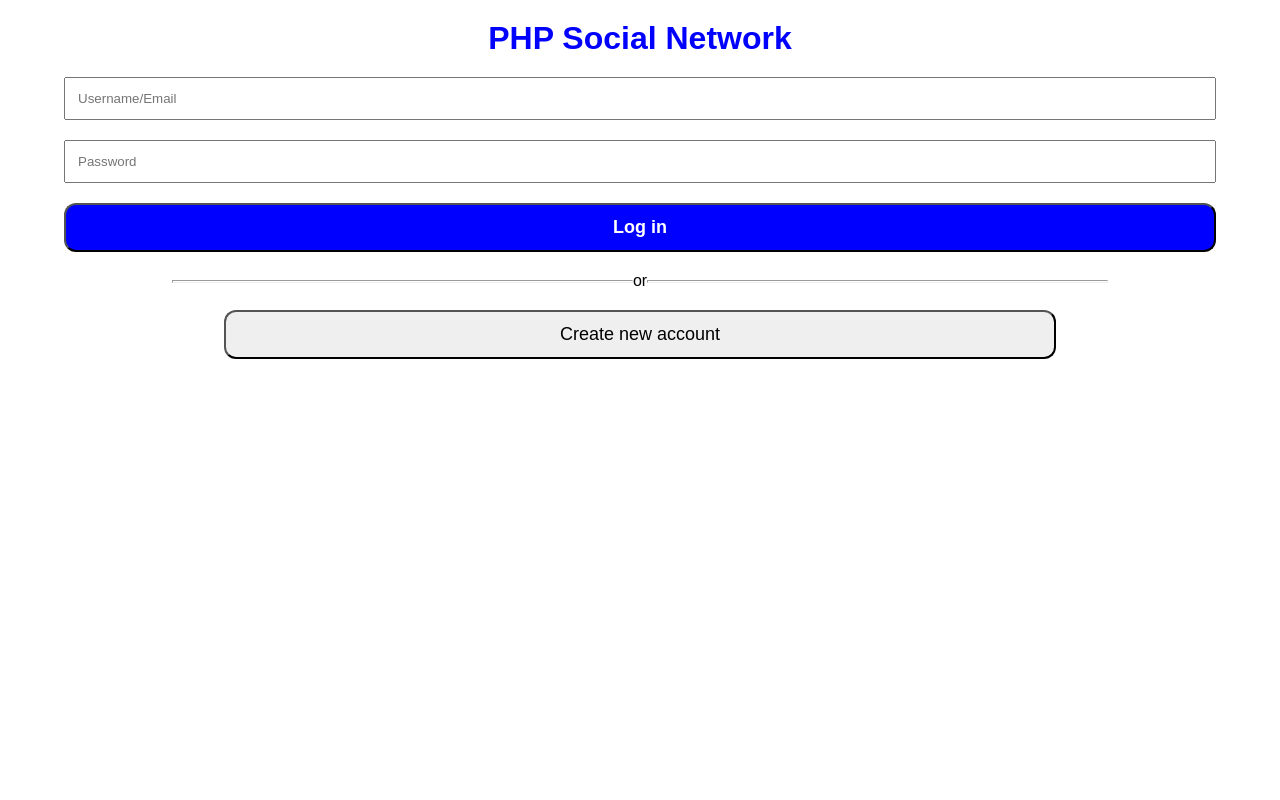
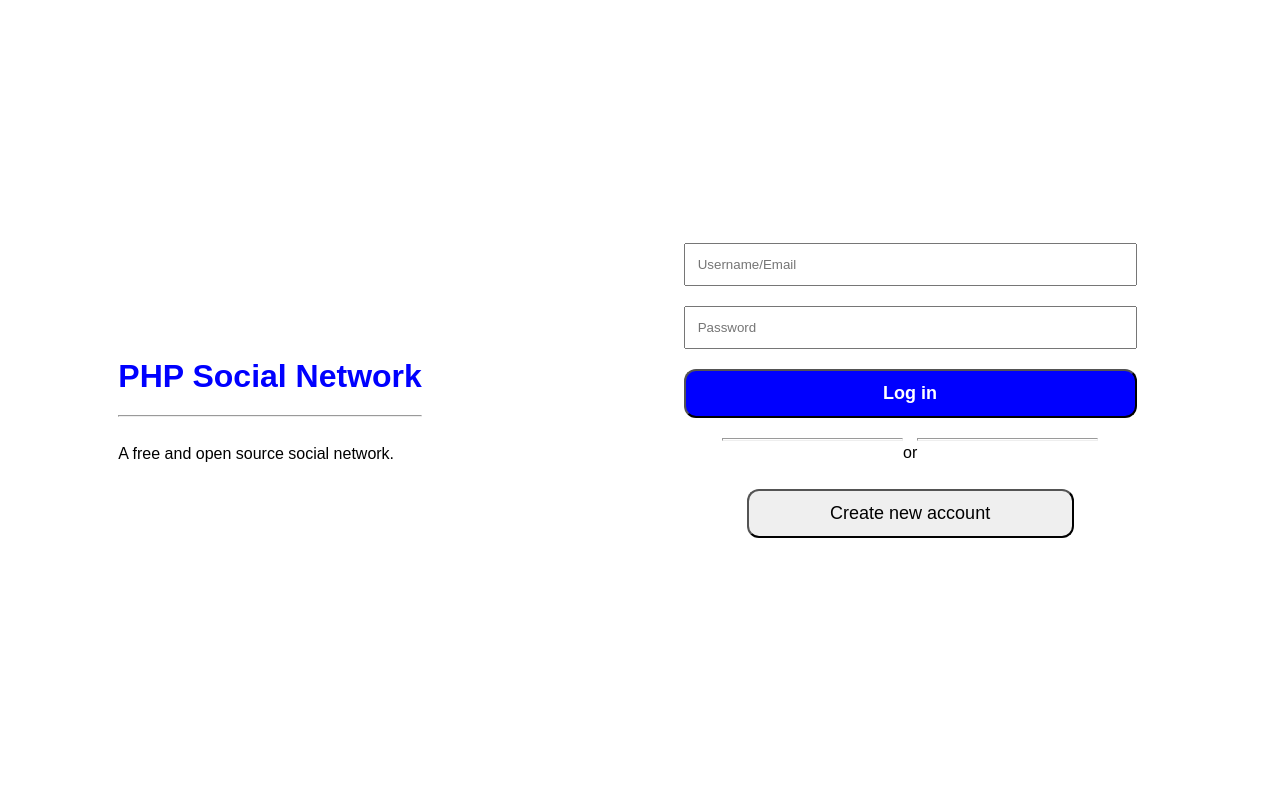
Before and after one commit to BrendanGasparin/php-social-network, a PHP site: page / in a window 1280 px wide. Run offline with PHP 8.4, Linux system fonts and the light colour scheme.

Commit message:
Make pages responsive with different layouts depending on screen size

```diff
--- a/public_html/css/style.css
+++ b/public_html/css/style.css
@@ -8,7 +8,7 @@ html {
   font-family: Arial, Helvetica, sans-serif;
 }
 
-header {
+header h1 {
   color: blue;
 }
 
@@ -26,6 +26,10 @@ button {
   border-radius: 12px;
 }
 
+hr {
+  margin-bottom: 28px;
+}
+
 .centered-16px {
   text-align: center;
   font-size: 16px;
@@ -34,3 +38,28 @@ button {
 .top-margin-20px {
   margin-top: 20px;
 }
+
+/* Mobile devices (portrait and landscape) */
+@media only screen and (max-width: 767px) {
+  .largescreens-only {
+    display: none;
+  }
+}
+
+/* Tablets (portrait and landscape) */
+@media only screen and (min-width: 768px) and (max-width: 1023px) {
+  .largescreens-only {
+    display: none;
+  }
+}
+
+/* Laptop and desktop devices */
+@media only screen and (min-width: 1024px) {
+  body {
+    display: flex;
+    flex-direction: row;
+    height: 100vh;
+    justify-content: space-around;
+    align-items: center;
+  }
+}
--- a/public_html/index.php
+++ b/public_html/index.php
@@ -11,6 +11,8 @@
   <body>
     <header>
     <h1>PHP Social Network</h1>
+    <hr class="largescreens-only" />
+    <p class="largescreens-only">A free and open source social network.</p>
     </header>
     <main>
       <form class="user-form">
```
